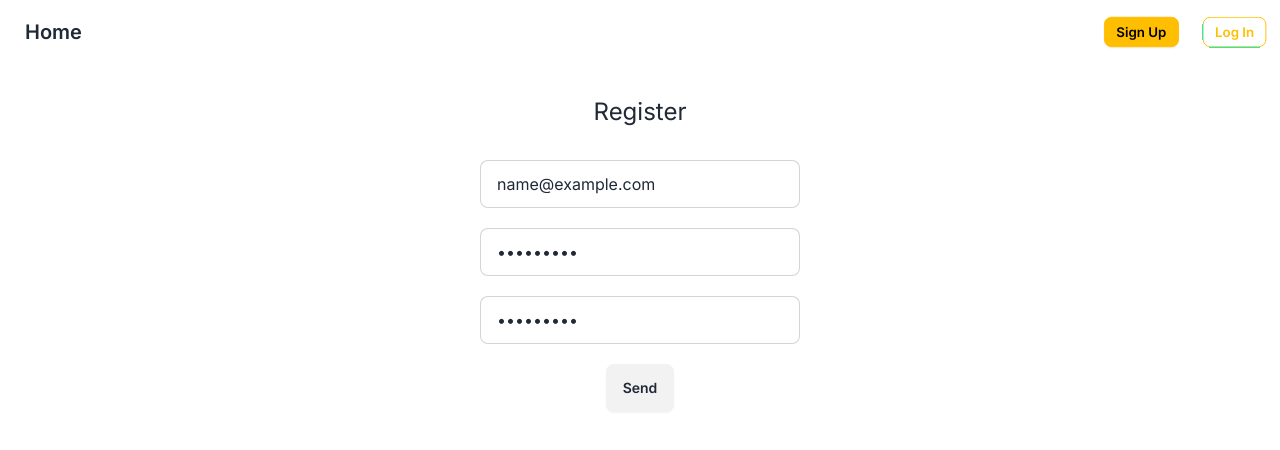
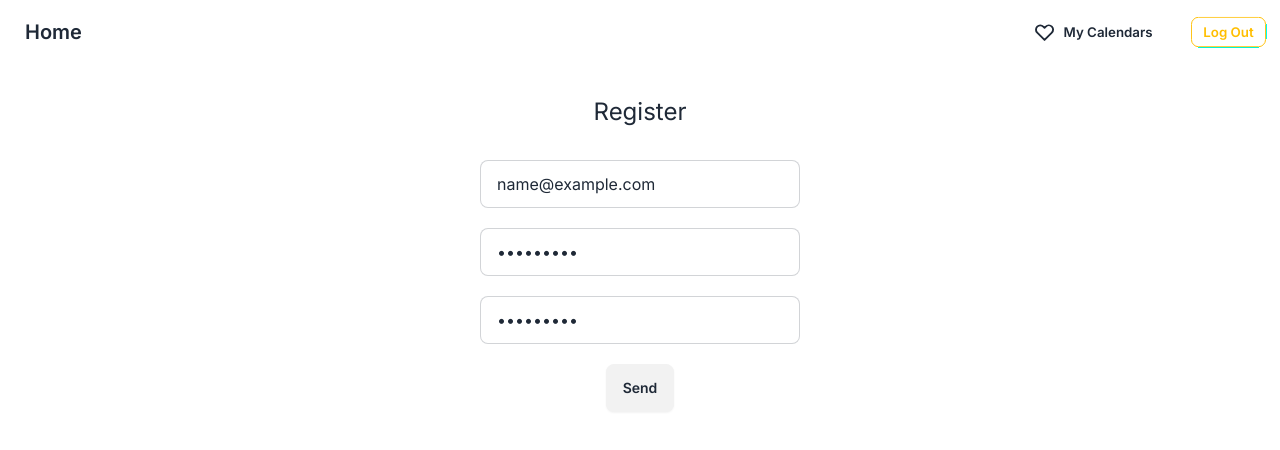
Before and after one commit to johntrehearn/CalendarApp-Team-5, a Next.js app in the folder frontend/: page /register in a window 1280 px wide. Both pictures are taken after typing "name@example.com", "Sample123", "Sample123" into the empty fields and a click on the button "Send". Shown: the top 450 px of the page. Built offline with nearby package versions, Linux system fonts and the light colour scheme.

Commit message:
Add mock auth to Header, Login, and Register

```diff
--- a/frontend/src/app/login/page.tsx
+++ b/frontend/src/app/login/page.tsx
@@ -1,13 +1,18 @@
 'use client';
 
 import React from 'react';
+import { useAuthContext } from '@/contexts/AuthContext';
 
 type Props = {};
 
 const LoginPage = (props: Props) => {
+  const { login } = useAuthContext();
+
+  // !!! handleSubmit function is for testing purposes only!
+  // For now it's not real authentication, just a mock function.
   const handleSubmit = (e: React.MouseEvent<HTMLButtonElement>) => {
     e.preventDefault();
-    console.log('submit');
+    login();
   };
 
   return (
--- a/frontend/src/app/register/page.tsx
+++ b/frontend/src/app/register/page.tsx
@@ -1,13 +1,18 @@
 'use client';
 
 import React from 'react';
+import { useAuthContext } from '@/contexts/AuthContext';
 
 type Props = {};
 
 const RegisterPage = (props: Props) => {
+  const { login } = useAuthContext();
+
+  // !!! handleSubmit function is for testing purposes only!
+  // For now it's not real authentication, just a mock function.
   const handleSubmit = (e: React.MouseEvent<HTMLButtonElement>) => {
     e.preventDefault();
-    console.log('submit');
+    login();
   };
 
   return (
--- a/frontend/src/components/Header.tsx
+++ b/frontend/src/components/Header.tsx
@@ -1,7 +1,7 @@
 'use client';
 
 import Link from 'next/link';
-import { useState } from 'react';
+import { useAuthContext } from '@/contexts/AuthContext';
 
 type Props = {};
 
@@ -10,13 +10,12 @@ const MenuItems = () => {
   // !!! After authentication is ready, clean up the mock code below:
   // 1. logOut will be handled differently (in connection with the backend)
   // 2. Delete the onClick from the Log In and Sign Up links! logIn will be handled on the /register and /login pages
-  // Login status will be stored in a global state to keep track easier.
-  const [isLoggedIn, setIsLoggedIn] = useState(false);
-  const logIn = () => {
-    setIsLoggedIn(true);
-  };
-  const logOut = () => {
-    setIsLoggedIn(false);
+
+  const { isLoggedIn, logout } = useAuthContext();
+
+  // Call the logout function when the logout button is clicked
+  const handleLogout = () => {
+    logout();
   };
 
   if (isLoggedIn) {
@@ -32,7 +31,7 @@ const MenuItems = () => {
           </Link>
         </li>
         <li>
-          <button onClick={logOut} className="btn btn-sm btn-outline btn-warning">
+          <button onClick={handleLogout} className="btn btn-sm btn-outline btn-warning">
             Log Out
           </button>
         </li>
@@ -43,12 +42,12 @@ const MenuItems = () => {
     return (
       <>
         <li>
-          <Link onClick={logIn} href="/register" className="btn btn-sm btn-warning">
+          <Link href="/register" className="btn btn-sm btn-warning">
             Sign Up
           </Link>
         </li>
         <li>
-          <Link onClick={logIn} href="/login" className="btn btn-sm btn-outline btn-warning">
+          <Link href="/login" className="btn btn-sm btn-outline btn-warning">
             Log In
           </Link>
         </li>
```
